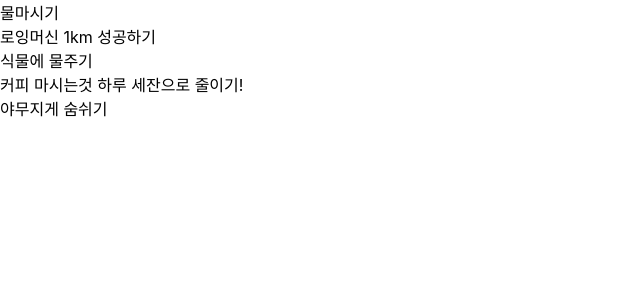
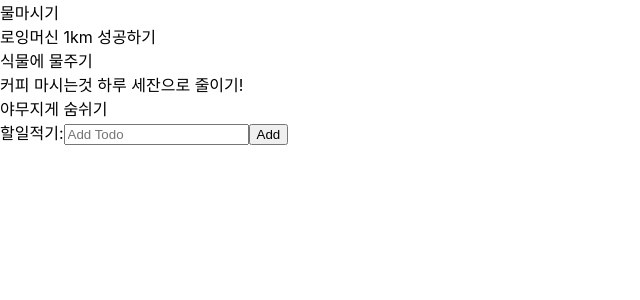
Before and after one commit to happyso/todo_type, a React (Create React App) app: page / in a window 1280 px wide. Shown: the top 300 px of the page, without its empty margins (0-640 px from the left). Built offline with nearby package versions, Linux system fonts and the light colour scheme.

Commit message:
feat: add text 기능 추가

```diff
--- a/src/App.tsx
+++ b/src/App.tsx
@@ -1,15 +1,13 @@
 import React from 'react'
 import './App.css'
-import Home from './components/Home'
-import List from './components/List'
 import { QueryClientProvider, QueryClient } from '@tanstack/react-query'
+import TodoList from './components/TodoList/TodoList'
 
 function App() {
     const queryClient = new QueryClient({})
     return (
         <QueryClientProvider client={queryClient}>
-            <Home />
-            <List />
+            <TodoList />
         </QueryClientProvider>
     )
 }
--- a/src/components/List.tsx
+++ b/src/components/List.tsx
@@ -1,13 +1,47 @@
-import React from 'react'
+import React, { useState } from 'react'
 import { useTodo } from './hooks/useTodo'
+import { Todo } from '../types/types'
 
 export default function List() {
-    const todos = useTodo()
+    const todos: Todo[] = [
+        {
+            id: 1,
+            text: '물마시기',
+            isComplete: false,
+        },
+        {
+            id: 2,
+            text: '로잉머신 1km 성공하기',
+            isComplete: false,
+        },
+        {
+            id: 3,
+            text: '식물에 물주기',
+            isComplete: false,
+        },
+        {
+            id: 4,
+            text: '커피 마시는것 하루 세잔으로 줄이기!',
+            isComplete: false,
+        },
+        {
+            id: 5,
+            text: '야무지게 숨쉬기',
+            isComplete: false,
+        },
+    ]
+
+    const [data, setData] = useState(todos)
+
+    //const todos = useTodo()
     return (
         <>
-            {todos.map((item) => (
-                <div key={item.id}>{item.desc}</div>
+            {data.map((item) => (
+                <div key={item.id}>{item.text}</div>
             ))}
+
+            <input type="text" />
+            <button>등록하기</button>
         </>
     )
 }
--- /dev/null
+++ b/src/components/TodoList/TodoList.tsx
@@ -0,0 +1,84 @@
+import React, { useState, ComponentProps } from 'react'
+import { Todo } from '../../types/types'
+
+export default function TodoList() {
+    const todos: Todo[] = [
+        {
+            id: 1,
+            text: '물마시기',
+            isComplete: false,
+        },
+        {
+            id: 2,
+            text: '로잉머신 1km 성공하기',
+            isComplete: false,
+        },
+        {
+            id: 3,
+            text: '식물에 물주기',
+            isComplete: false,
+        },
+        {
+            id: 4,
+            text: '커피 마시는것 하루 세잔으로 줄이기!',
+            isComplete: false,
+        },
+        {
+            id: 5,
+            text: '야무지게 숨쉬기',
+            isComplete: false,
+        },
+    ]
+
+    const [data, setData] = useState(todos)
+    // const [form, setFrom] = useState({
+    //     id: '',
+    //     desc: '',
+    //     isComplete: false,
+    // })
+
+    const handleAdd = (todo: Todo) => {
+        setData((prev) => [...prev, todo])
+    }
+    return (
+        <>
+            {data.map((item) => (
+                <div key={item.id}>{item.text}</div>
+            ))}
+            <AddTodo onAdd={handleAdd} />
+        </>
+    )
+}
+
+export function AddTodo({ onAdd }: { onAdd: any }) {
+    const [text, setText] = useState('')
+    const handleSubmit: ComponentProps<'form'>['onSubmit'] = (e): void => {
+        e.preventDefault()
+        const id = String(new Date().getMilliseconds())
+        onAdd({
+            id: id,
+            text: text,
+            isComplete: false,
+        })
+        setText('')
+    }
+    const handleChange: ComponentProps<'input'>['onChange'] = (e): void => {
+        const { value } = e.target
+        setText(value)
+    }
+    return (
+        <div>
+            <form onSubmit={handleSubmit}>
+                <label htmlFor="desc">할일적기:</label>
+                <input
+                    type="text"
+                    placeholder="Add Todo"
+                    value={text}
+                    onChange={handleChange}
+                />
+
+                <button>Add</button>
+            </form>
+        </div>
+    )
+}
--- a/src/types/types.ts
+++ b/src/types/types.ts
@@ -3,6 +3,6 @@ export interface Id {
 }
 
 export interface Todo extends Id {
-    desc: string
+    text: string
     isComplete: boolean
 }
```
